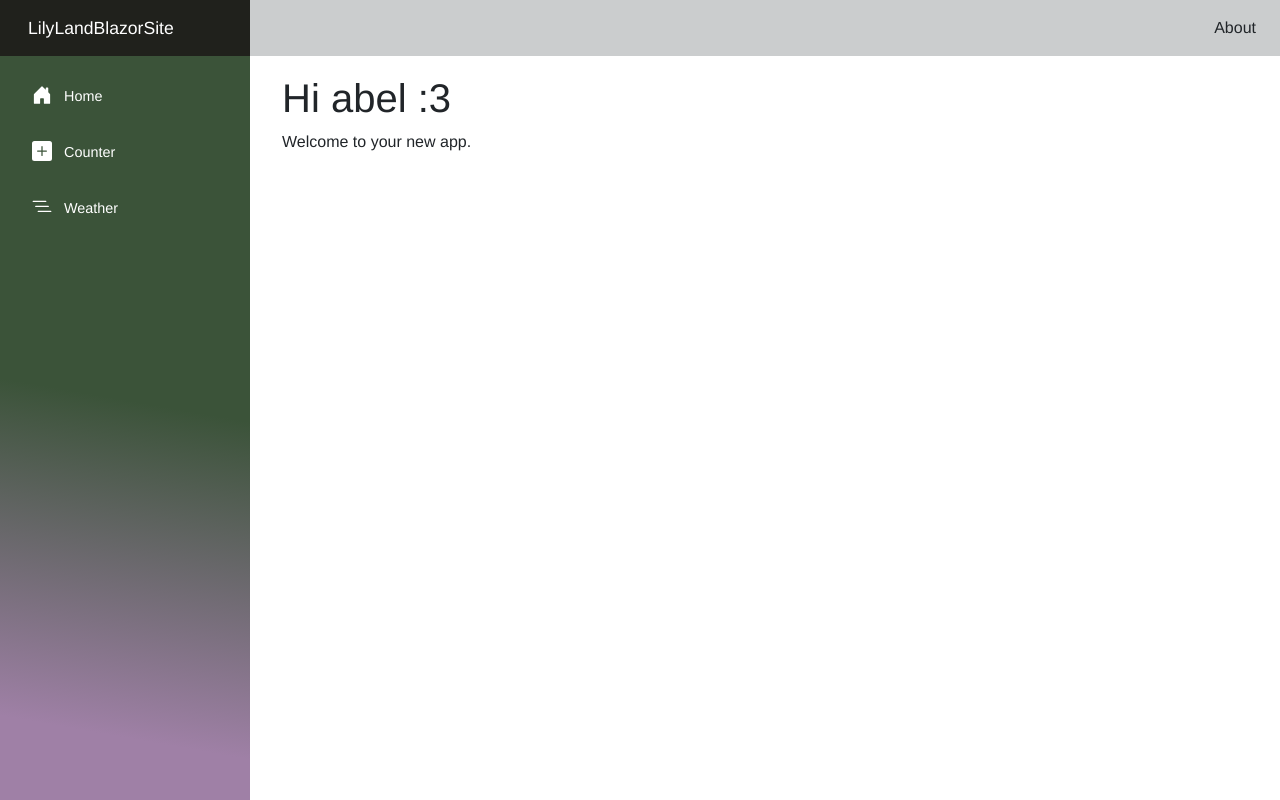
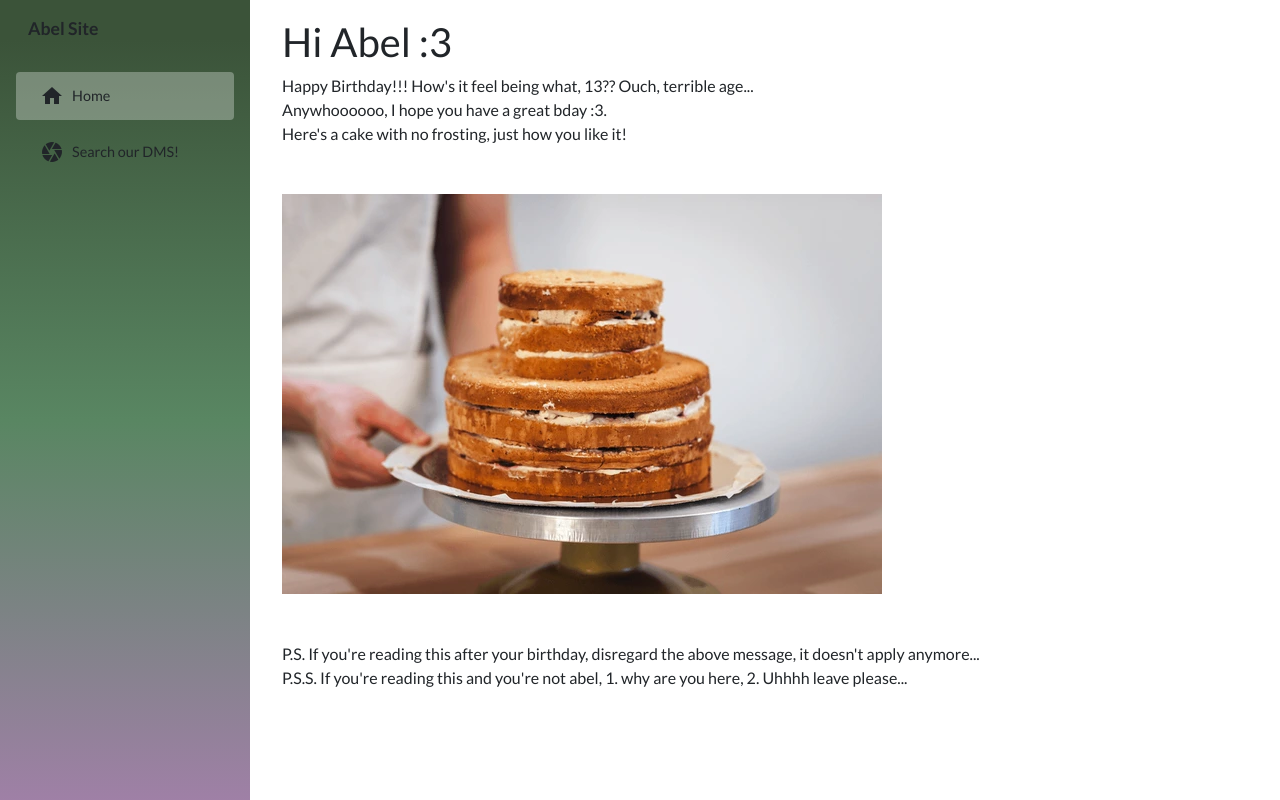
Before and after one commit to LCDDavidson/lily-land-site, an ASP.NET Core app: page /abel in a window 1280 px wide. Run offline with ASP.NET Core 8, Linux system fonts and the light colour scheme; style sheets or scripts are compiled from the project's sources.

Commit message:
Abel BDay

```diff
--- a/LilyLandBlazorSite/Abel/Layout/AbelLayout.razor
+++ b/LilyLandBlazorSite/Abel/Layout/AbelLayout.razor
@@ -1,17 +1,21 @@
 @namespace LilyLandBlazorSite.Abel.Layout
 @inherits LayoutComponentBase
+@inject NavigationManager Navigation
+
+
 <div class="page">
     <div class="sidebar">
         <AbelNavMenu />
     </div>
 
     <main>
-        <div class="top-row px-4">
-            <a href="https://learn.microsoft.com/aspnet/core/" target="_blank">About</a>
-        </div>
 
         <article class="content px-4">
             @Body
         </article>
     </main>
 </div>
+
+@code {
+
+}
--- a/LilyLandBlazorSite/Abel/Layout/AbelLayout.razor.css
+++ b/LilyLandBlazorSite/Abel/Layout/AbelLayout.razor.css
@@ -9,11 +9,11 @@ main {
 }
 
 .sidebar {
-    background-image: linear-gradient(190deg, var(--DarkAccent) 50%, var(--LightAccent) 90%);
+    background-image: linear-gradient(0deg, var(--LightAccent), var(--MainColor), var(--DarkAccent) 95% );
 }
 
 .top-row {
-    background-color: var(--LightBG);
+    background-color: var(--DarkAccent);
     justify-content: flex-end;
     height: 3.5rem;
     display: flex;
--- a/LilyLandBlazorSite/Abel/Layout/AbelNavMenu.razor
+++ b/LilyLandBlazorSite/Abel/Layout/AbelNavMenu.razor
@@ -1,9 +1,6 @@
 <div class="top-row ps-3 navbar navbar-dark">
 	<div class="container-fluid">
-        <a class="navbar-brand" href="">LilyLandBlazorSite</a>
-        <button title="Navigation menu" class="navbar-toggler" @onclick="ToggleNavMenu">
-            <span class="navbar-toggler-icon"></span>
-        </button>
+		<s class="navbar-brand">Abel Site</s>
 	</div>
 </div>
 
@@ -11,17 +8,14 @@
 	<nav class="flex-column">
 		<div class="nav-item px-3">
 			<NavLink class="nav-link" href="abel/" Match="NavLinkMatch.All">
-                <span class="bi bi-house-door-fill-nav-menu" aria-hidden="true"></span> Home
+				<i class="material-icons px-2">home</i>
+				Home
 			</NavLink>
 		</div>
 		<div class="nav-item px-3">
-            <NavLink class="nav-link" href="abel/counter">
-                <span class="bi bi-plus-square-fill-nav-menu" aria-hidden="true"></span> Counter
-            </NavLink>
-        </div>
-        <div class="nav-item px-3">
-            <NavLink class="nav-link" href="abel/weather">
-                <span class="bi bi-list-nested-nav-menu" aria-hidden="true"></span> Weather
+			<NavLink class="nav-link" href="abel/dms">
+				<i class="material-icons px-2">camera</i>
+				Search our DMS!
 			</NavLink>
 		</div>
 	</nav>
--- a/LilyLandBlazorSite/Abel/Layout/AbelNavMenu.razor.css
+++ b/LilyLandBlazorSite/Abel/Layout/AbelNavMenu.razor.css
@@ -1,14 +1,15 @@
-.navbar-toggler {
-    background-color: var(--DarkAccent);
+.top-row {
+    height: 3.5rem;
+    background-color: transparent;
 }
 
-.top-row {
-    height: 3.5rem;
-    background-color: var(--DarkBG);
+.material-symbols-outlined {
+    font-variation-settings: 'FILL' 1, 'wght' 100, 'GRAD' 0, 'opsz' 24
 }
 
 .navbar-brand {
-    font-size: 1.1rem;
+    color: var(--MainText);
+    font: 700 1.1rem "Lato";
 }
 
 .bi {
@@ -34,7 +35,7 @@
 }
 
 .nav-item {
-    font-size: 0.9rem;
+    font: normal 0.9rem "Lato";
     padding-bottom: 0.5rem;
 }
 
@@ -47,7 +48,7 @@
     }
 
     .nav-item ::deep a {
-        color: var(--AccentText);
+        color: var(--MainText);
         border-radius: 4px;
         height: 3rem;
         display: flex;
@@ -55,15 +56,15 @@
         line-height: 3rem;
     }
 
-.nav-item ::deep a.active {
-    background-color: var(--Lig);
-    color: white;
-}
+        .nav-item ::deep a.active {
+            background-color: rgba(255,255,255,0.3);
+            color: var(--MainText);
+        }
 
-.nav-item ::deep a:hover {
-    background-color: rgba(255,255,255,0.1);
-    color: white;
-}
+        .nav-item ::deep a:hover {
+            background-color: rgba(255,255,255,0.1);
+            color: var(--MainText);
+        }
 
 @media (min-width: 641px) {
     .navbar-toggler {
--- /dev/null
+++ b/LilyLandBlazorSite/Abel/Pages/AbelHome.razor
@@ -0,0 +1,22 @@
+@page "/abel/"
+@inherits AbelBase
+
+<PageTitle>Home</PageTitle>
+
+<h1>Hi Abel :3</h1>
+
+Happy Birthday!!! How's it feel being what, 13?? Ouch, terrible age...
+<br/>
+Anywhoooooo, I hope you have a great bday :3.
+<br />
+Here's a cake with no frosting, just how you like it!
+<br />
+<br />
+<br />
+<img src="CakeWithoutFrosting.webp" alt="Cake Without Frosting">
+<br />
+<br />
+<br />
+P.S. If you're reading this after your birthday, disregard the above message, it doesn't apply anymore...
+<br />
+P.S.S. If you're reading this and you're not abel, 1. why are you here, 2. Uhhhh leave please...
--- a/LilyLandBlazorSite/Abel/Pages/Home.razor
+++ /dev/null
@@ -1,7 +0,0 @@
-@page "/abel/"
-
-<PageTitle>Home</PageTitle>
-
-<h1>Hi abel :3</h1>
-
-Welcome to your new app.
--- a/LilyLandBlazorSite/App.razor
+++ b/LilyLandBlazorSite/App.razor
@@ -1,4 +1,5 @@
 @inject NavigationManager Navigation
+@inject IJSRuntime JSRuntime
 
 <Router AppAssembly="@typeof(App).Assembly">
     <Found Context="routeData">
--- a/LilyLandBlazorSite/Program.cs
+++ b/LilyLandBlazorSite/Program.cs
@@ -1,8 +1,12 @@
 using Microsoft.AspNetCore.Components.Web;
 using Microsoft.AspNetCore.Components.WebAssembly.Hosting;
 using LilyLandBlazorSite;
+using LilyLandBlazorSite.Services;
 
 var builder = WebAssemblyHostBuilder.CreateDefault(args);
+
+builder.Services.AddScoped<PaletteService>();
+
 builder.RootComponents.Add<App>("#app");
 builder.RootComponents.Add<HeadOutlet>("head::after");
 
--- a/LilyLandBlazorSite/wwwroot/css/app.css
+++ b/LilyLandBlazorSite/wwwroot/css/app.css
@@ -1,3 +1,5 @@
+@import url('https://fonts.googleapis.com/icon?family=Material+Icons');
+
 :root {
     /* Base Palette - Lily of the Valley */
     --LightBG: #CBCDCE;
@@ -27,8 +29,19 @@
     --DarkBG: #090912;
 }
 
+/* Alternative Palette - "Abel" */
+[data-palette="abel"] {
+    --LightBG: #f8fbf7;
+    --LightAccent: #89cff0;
+    --MainColor: #f3a62b;
+    --DarkAccent: #db7d6c;
+    --DarkBG: #204a6c;
+    --MainText: #212529;
+    --AccentText: white;
+}
+
 html, body {
-    font-family: 'Helvetica Neue', Helvetica, Arial, sans-serif;
+    font-family: 'Lato';
 }
 
 h1:focus {
--- a/LilyLandBlazorSite/wwwroot/index.html
+++ b/LilyLandBlazorSite/wwwroot/index.html
@@ -16,6 +16,11 @@
     <link rel="stylesheet" href="css/app.css" />
     <link rel="icon" type="image/png" href="favicon.png" />
     <link href="LilyLandBlazorSite.styles.css" rel="stylesheet" />
+    <link rel="preconnect" href="https://fonts.googleapis.com">
+    <link rel="preconnect" href="https://fonts.gstatic.com" crossorigin>
+    <link href="https://fonts.googleapis.com/css2?family=Lato:ital,wght@0,100;0,300;0,400;0,700;0,900;1,100;1,300;1,400;1,700;1,900&display=swap" rel="stylesheet">
+    <script src="scripts.js"></script>
+
 </head>
 
 <body>
--- /dev/null
+++ b/LilyLandBlazorSite/wwwroot/scripts.js
@@ -0,0 +1,5 @@
+
+// Palette Stuff
+window.setPalette = (palette) => {
+    document.body.setAttribute("data-palette", palette);
+};
```
Also changed, not shown: LilyLandBlazorSite/Abel/Pages/AbelBase.cs (added, +16 -0 lines), LilyLandBlazorSite/Abel/Pages/AbelHome.razor.cs (added, +10 -0 lines), LilyLandBlazorSite/Portfolio/Pages/PortfolioBase.cs (added, +16 -0 lines), LilyLandBlazorSite/Services/PaletteService.cs (added, +15 -0 lines), LilyLandBlazorSite/wwwroot/CakeWithoutFrosting.webp (added). Lines whose indentation alone changed are shown as unchanged.
